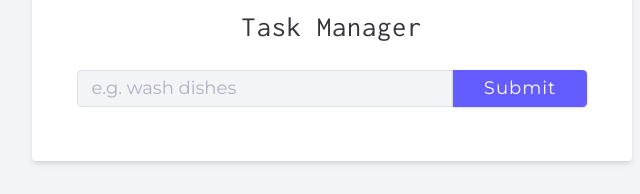
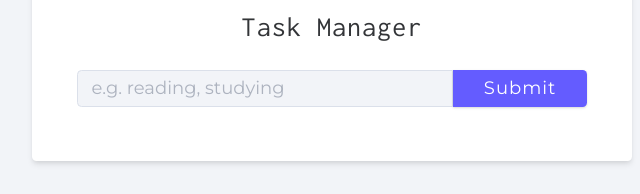
Before and after one commit to jitbherwaniofficial/task_manager, a website: page public/index.html in a window 1280 px wide. Shown: the part 135-329 px from the top of the page, 308-948 px from the left. Drawn offline with nearby package versions, Linux system fonts and the light colour scheme; no server answers.

Commit message:
Initial Commit

```diff
--- a/public/index.html
+++ b/public/index.html
@@ -25,7 +25,7 @@
           type="text"
           name="name"
           class="task-input"
-          placeholder="e.g. wash dishes"
+          placeholder="e.g. reading, studying"
         />
         <button type="submit" class="btn submit-btn">submit</button>
       </div>
```
